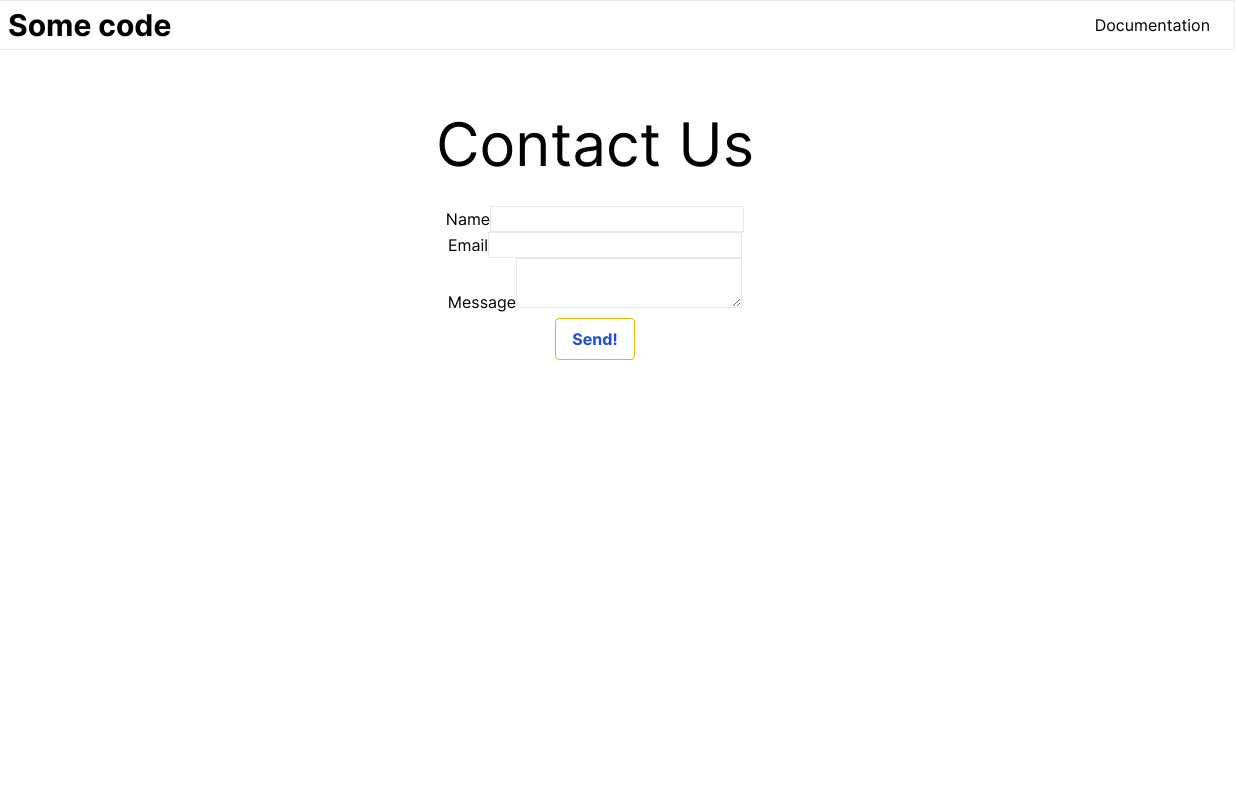
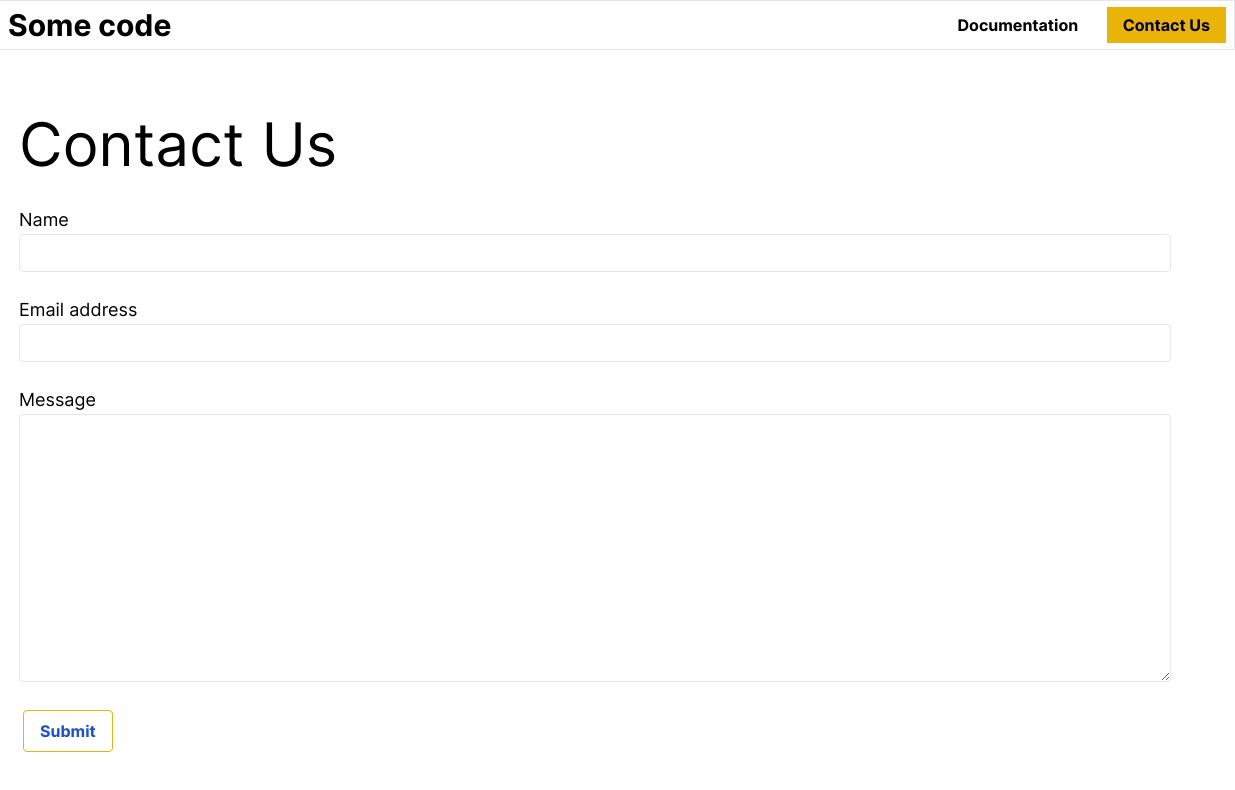
Before and after one commit to etlguru/site, an Astro site: page /contact-us in a window 1280 px wide. Shown: the full height of the page, 45-1280 px from the left. Built offline with nearby package versions, Linux system fonts and the light colour scheme; Astro itself is replaced by a stand-in of ours.

Commit message:
Added contact us

```diff
--- a/src/components/Navbar.astro
+++ b/src/components/Navbar.astro
@@ -6,8 +6,7 @@ import logo from '../assets/some-code-logo.png'
   <img src={logo.src} class="m-2" alt="Some code logo" />
   <div class="text-3xl font-bold ml-1"><a href="/">Some code</a></div>
   <div class="ml-auto">
-    <ul class="flex">
-      <a class="hover:bg-gray-500 mr-2 py-2 px-4 hover:text-white" href="/documentation">Documentation</a>
-    </ul>
+      <a class="hover:bg-gray-500 mr-2 py-2 px-4 hover:text-white font-semibold" href="/documentation">Documentation</a>
+      <a class="bg-yellow-500 hover:bg-blue-500 mr-2 py-2 px-4 hover:text-white font-semibold" href="/contact-us">Contact Us</a>
   </div>
 </div>
--- a/src/pages/contact-us.astro
+++ b/src/pages/contact-us.astro
@@ -3,19 +3,57 @@ import Base from 'layouts/Base.astro'
 ---
 
 <Base title="Some-Code" , description="Contact Some-code">
-  <div class="container mx-auto text-center">
+  <div class="container mx-auto">
     <h1 class="mb-8 text-6xl">Contact Us</h1>
-    <form data-static-form-name="contact some code" method="POST">
-      <div>
-        <label>Name<input class="border" type="text" name="name" /></label>
+    <form>
+      <!--Name input-->
+      <div class="mb-6">
+        <label
+          for="exampleInput7"
+          class="mb-2 text-lg"
+          >Name
+        </label>
+        <input
+          type="text"
+          class="peer block min-h-[auto] w-full rounded border border-1 bg-transparent px-3 py-[0.32rem] leading-[1.6] focus:border-2"
+          id="exampleInput7">
       </div>
-      <div>
-        <label>Email<input class="border" type="email" name="email" /></label>
+
+      <!--Email input-->
+      <div class="mb-6">
+        <label
+          for="exampleInput8"
+          class="mb-2 text-lg">
+          Email address
+        </label>
+        <input
+          type="email"
+          class="peer block min-h-[auto] w-full rounded border border-1 bg-transparent px-3 py-[0.32rem] leading-[1.6] focus:border-2"
+          id="exampleInput8"
+          />
       </div>
-      <div>
-        <label>Message<textarea class="border" name="message"></textarea></label>
+
+      <!--Message textarea-->
+      <div class="mb-6">
+        <label
+          for="exampleFormControlTextarea13"
+          class="mb-2 text-lg">
+          Message
+        </label>
+       <textarea
+          class="peer block min-h-[auto] w-full rounded border border-1 px-3 py-[0.32rem] leading-[1.6] focus:border-2"
+          id="exampleFormControlTextarea13"
+          rows="10"
+        />
       </div>
-      <button class="m-1 bg-transparent hover:bg-blue-500 text-blue-700 font-semibold hover:text-white py-2 px-4 border border-yellow-500 hover:border-transparent rounded" type="submit">Send!</button>
+
+      <!--Submit button-->
+      <button
+        type="submit"
+        class="m-1 bg-transparent hover:bg-blue-500 text-blue-700 font-semibold hover:text-white py-2 px-4 border border-yellow-500 hover:border-transparent rounded"
+        >
+        Submit
+      </button>
     </form>
-  </div>
+   </div>
 </Base>
```
